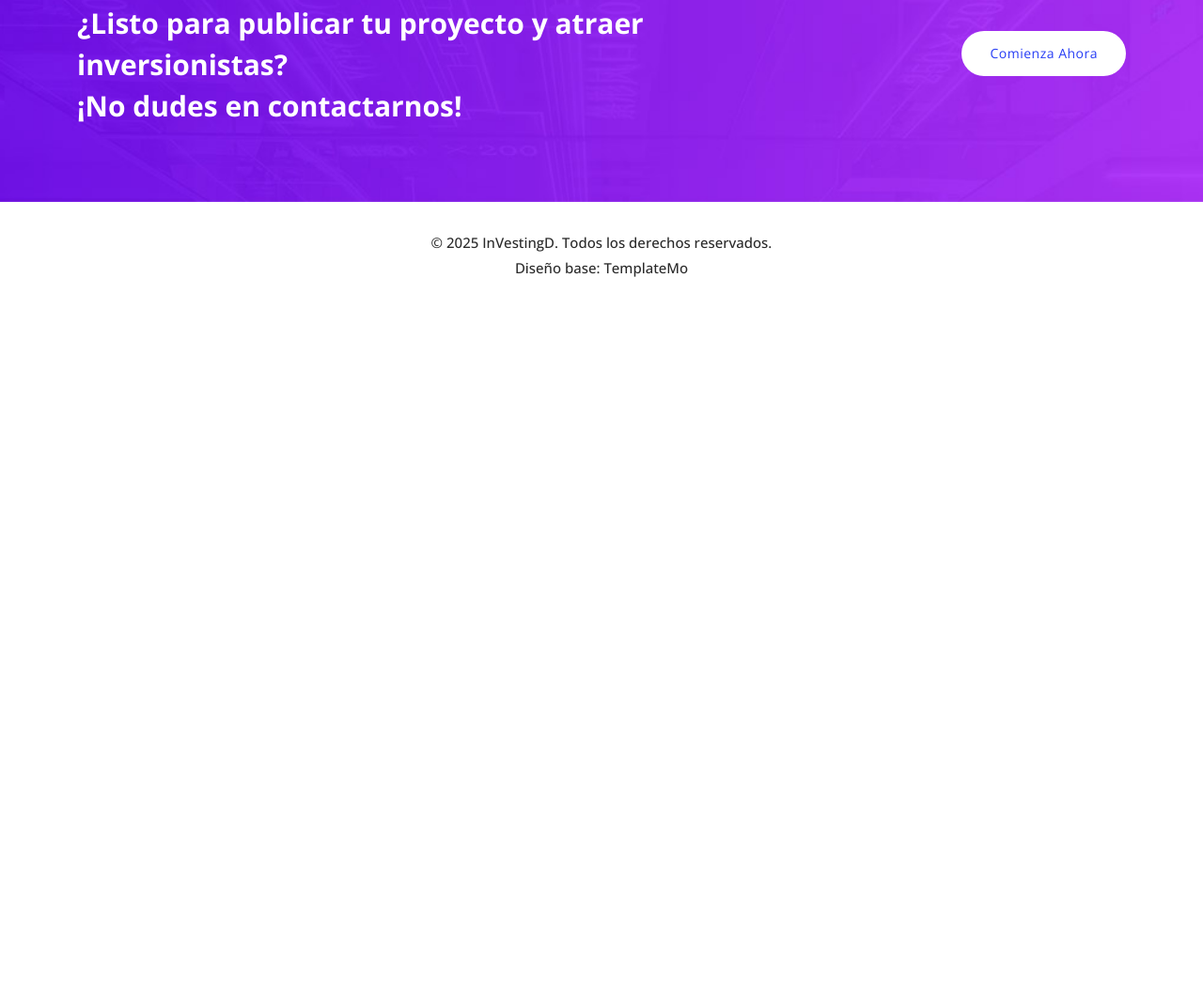
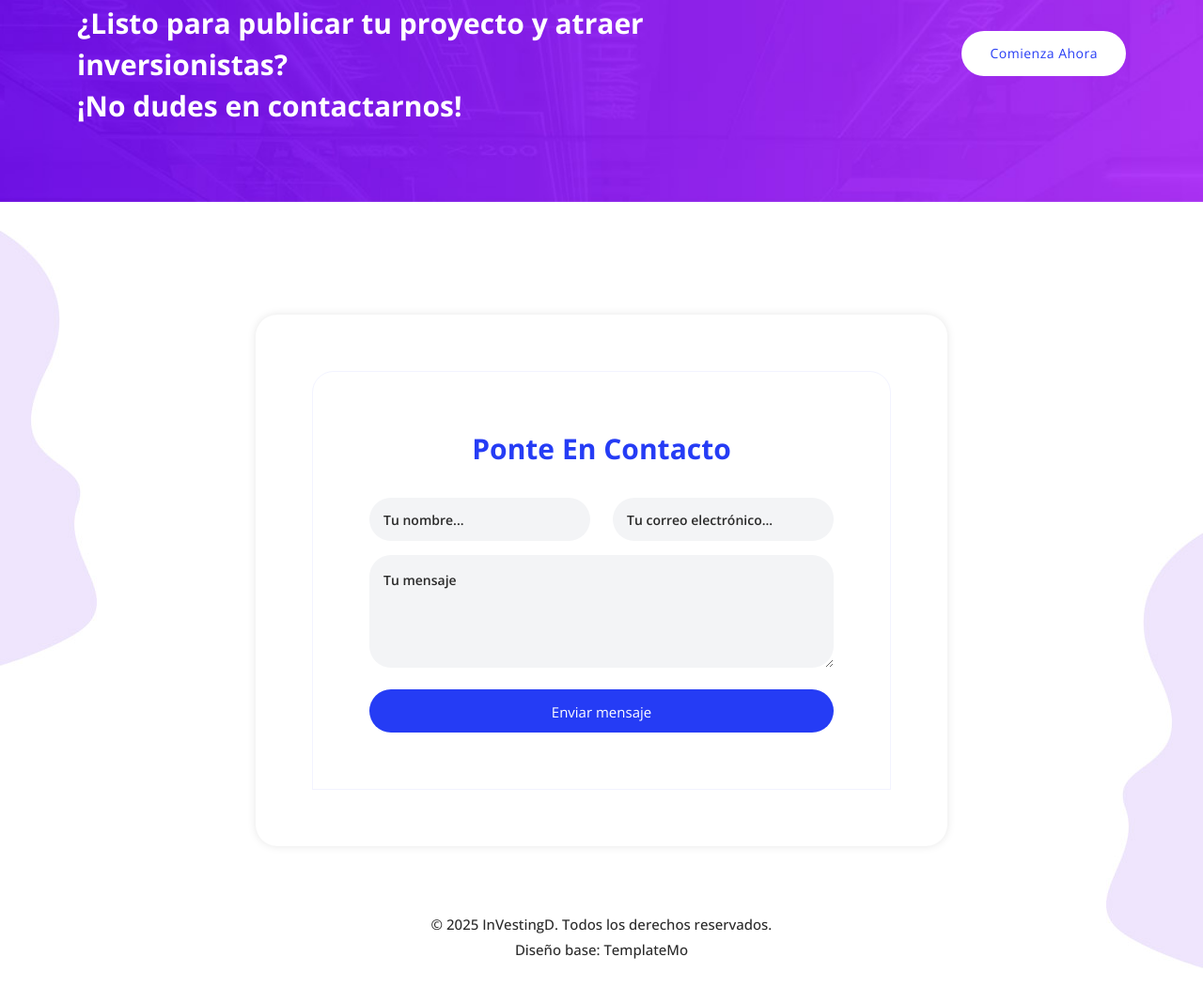
Before and after one commit to CarlosJ204/S.D, a plain HTML site: page about.html in a window 1280 px wide. Shown: the part 2624-3692 px from the top of the page at 94% size. Before the commit the page ends 2971 px from the top, so only its background shows below. Drawn offline with nearby package versions, Linux system fonts and the light colour scheme.

Commit message:
Add styled contact form to about page

```diff
--- a/about.html
+++ b/about.html
@@ -302,6 +302,46 @@ https://templatemo.com/tm-582-tale-seo-agency
     </div>
   </div>
 
+  <div class="contact-us section">
+    <div class="container">
+      <div class="row">
+        <div class="col-lg-8 offset-lg-2">
+          <div class="contact-us-content">
+            <form id="contact-form" action="#" method="post">
+              <div class="row">
+                <div class="col-lg-12">
+                  <div class="section-heading">
+                    <h2><em>Ponte en contacto</em></h2>
+                  </div>
+                </div>
+                <div class="col-lg-6">
+                  <fieldset>
+                    <input type="text" name="name" id="name" placeholder="Tu nombre..." autocomplete="on" required>
+                  </fieldset>
+                </div>
+                <div class="col-lg-6">
+                  <fieldset>
+                    <input type="email" name="email" id="email" pattern="[^ @]*@[^ @]*" placeholder="Tu correo electrónico..." required>
+                  </fieldset>
+                </div>
+                <div class="col-lg-12">
+                  <fieldset>
+                    <textarea name="message" id="message" placeholder="Tu mensaje" required></textarea>
+                  </fieldset>
+                </div>
+                <div class="col-lg-12">
+                  <fieldset>
+                    <button type="submit" id="form-submit" class="orange-button">Enviar mensaje</button>
+                  </fieldset>
+                </div>
+              </div>
+            </form>
+          </div>
+        </div>
+      </div>
+    </div>
+  </div>
+
   <footer>
     <div class="container">
       <div class="col-lg-12">
```
